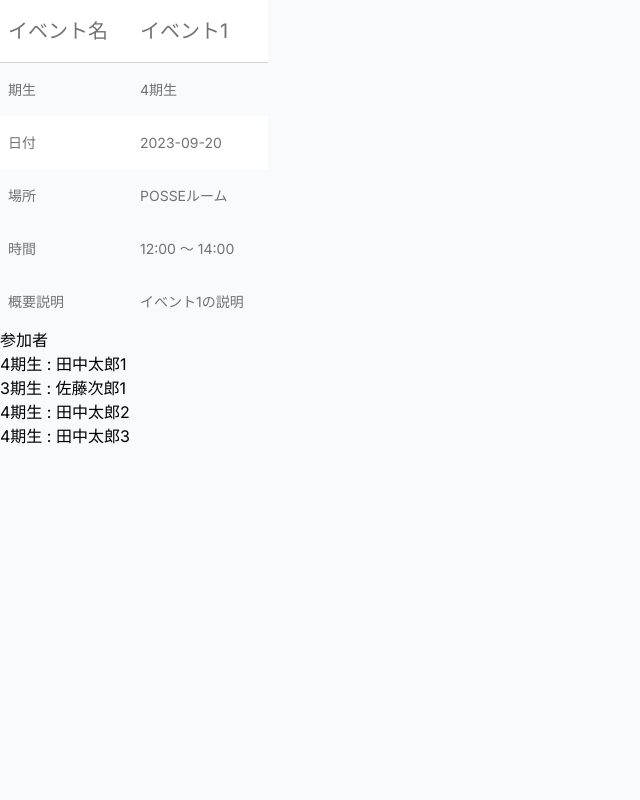
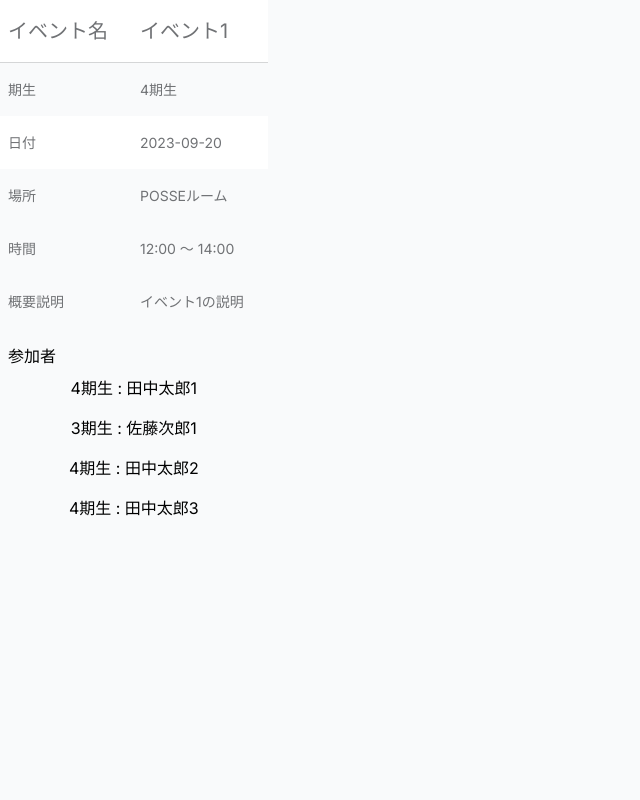
Before and after one commit to Yuma-Tsukakoshi/7th_hackathon, a PHP site: page /event_disp.php?id=1 in a window 1280 px wide. Shown: the whole page, without its empty margins (0-640 px from the left). Run offline with PHP 8.4, Linux system fonts and the light colour scheme; data comes from the database, SQL or seed files in the repository.

Commit message:
add: イベント詳細ページ

```diff
--- a/src/event/event_info/event_disp.php
+++ b/src/event/event_info/event_disp.php
@@ -27,8 +27,6 @@ $event_users = $stmt->fetchAll(PDO::FETCH_ASSOC);
   <meta name="viewport" content="width=device-width, initial-scale=1.0" />
   <link href="https://fonts.googleapis.com/css2?family=Inter:wght@400;500;600;700;800&display=swap" rel="stylesheet" />
   <link rel="stylesheet" href="../../vendor/tailwind/tailwind.output.css">
-  <link rel="stylesheet" href="../../admin/admin.css">
-  <link rel="stylesheet" href="../assets/styles/badge.css">
   <title>イベント詳細</title>
 </head>
 
@@ -88,11 +86,13 @@ $event_users = $stmt->fetchAll(PDO::FETCH_ASSOC);
         </tbody>
       </table>
 
-      <ul>
-        <p>参加者</p>
+      <ul scope="row" class="px-2 py-4 text-gray-900 whitespace-nowrap dark:text-white">
+        参加者
         <?php foreach ($event_users as $event_user) { ?>
-          <li><?= $event_user['kisei'] ?>  : <?= $event_user['name'] ?></li>
-          <?php } ?>
+          <li class="px-1 py-2 text-gray-900 whitespace-nowrap dark:text-white text-center translate-y-1/2 translate-x-1/2">
+            <?= $event_user['kisei'] ?> : <?= $event_user['name'] ?>
+          </li>
+        <?php } ?>
       </ul>
     </div>
   </div>
```
